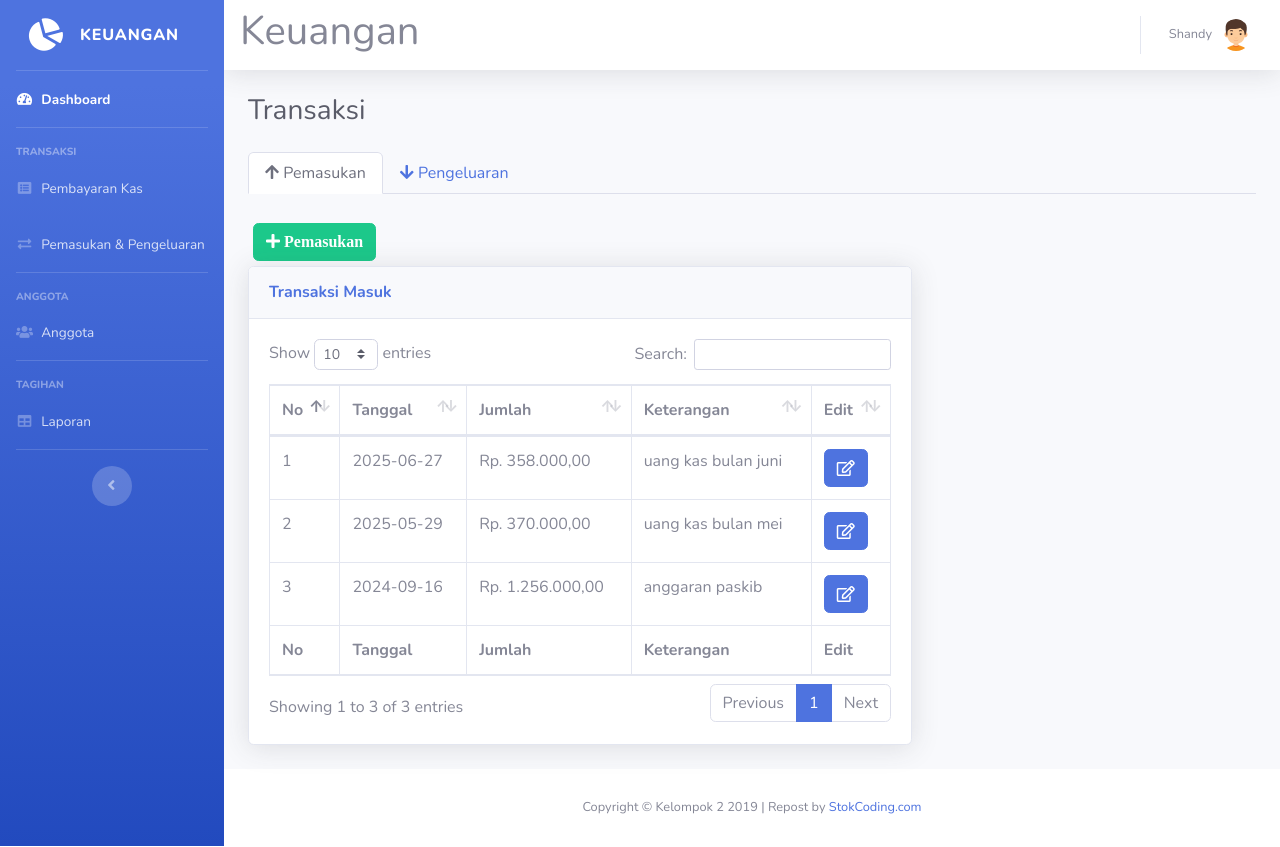
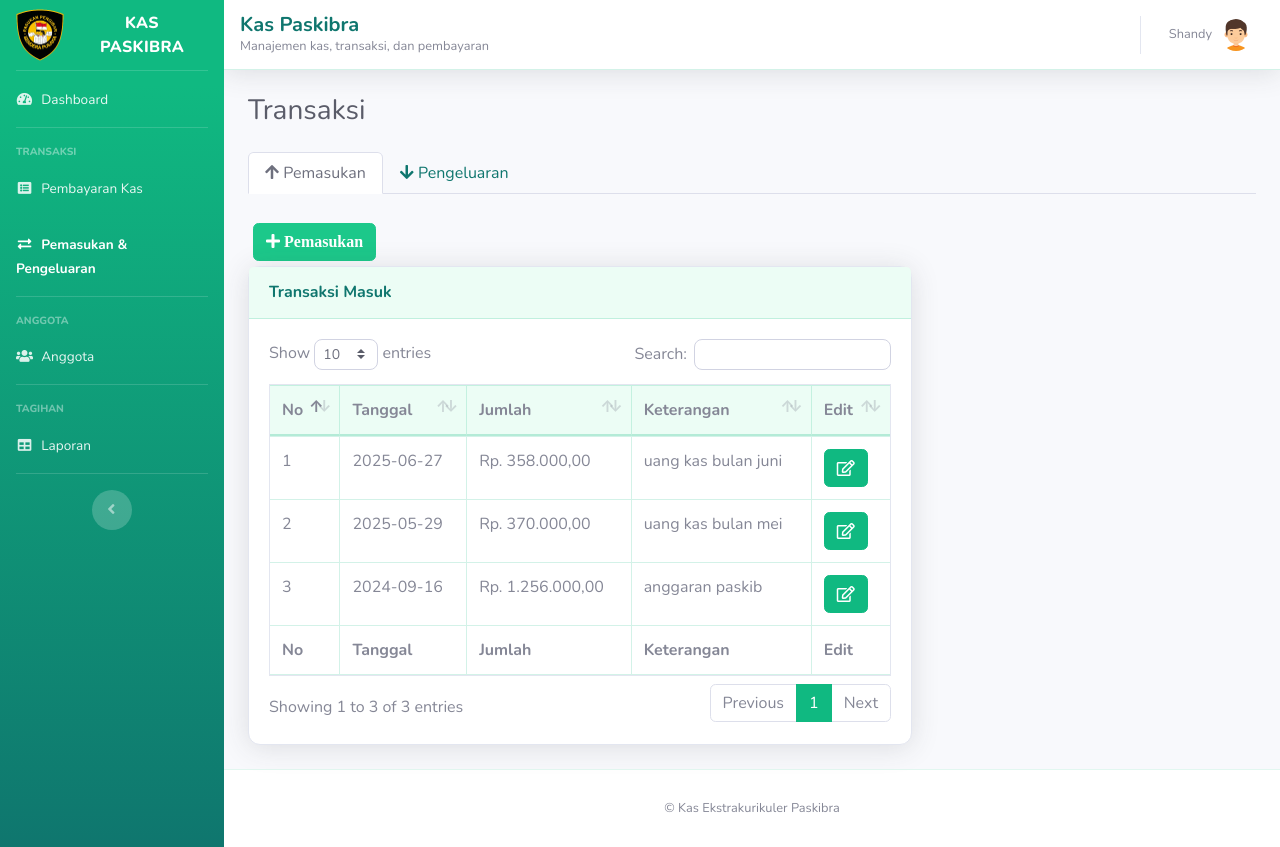
Before and after one commit to Toad169/project-sekolah, a PHP site: page /transaksi.php in a window 1280 px wide. Run offline with PHP 8.4, Linux system fonts and the light colour scheme; a user stored in the database is signed in; data comes from the database, SQL or seed files in the repository; data that the repository does not hold is empty.

Commit message:
ui changes

```diff
--- /dev/null
+++ b/css/paskibra-theme.css
@@ -0,0 +1,153 @@
+/* Paskibra Green/White theme overrides for SB Admin 2 (Bootstrap 4) */
+:root {
+  --primary: #10b981; /* emerald */
+  --blue: #10b981;
+  --info: #10b981;
+}
+
+body {
+  background-color: #f8fffb;
+}
+
+/* Links */
+a {
+  color: #0f766e;
+}
+a:hover,
+a:focus {
+  color: #065f46;
+}
+
+/* Sidebar emerald gradient */
+.bg-gradient-primary {
+  background-color: #0f766e !important;
+  background-image: linear-gradient(180deg, #10b981 10%, #0f766e 100%) !important;
+  background-size: cover !important;
+}
+
+.sidebar-dark .nav-item .nav-link {
+  color: rgba(255, 255, 255, 0.9);
+}
+.sidebar-dark .nav-item .nav-link i {
+  color: rgba(255, 255, 255, 0.85);
+}
+.sidebar-dark .nav-item .nav-link:active,
+.sidebar-dark .nav-item .nav-link:focus,
+.sidebar-dark .nav-item .nav-link:hover {
+  color: #ffffff;
+}
+.sidebar-dark .nav-item.active .nav-link {
+  color: #ffffff;
+  font-weight: 700;
+}
+.sidebar .sidebar-brand {
+  padding-top: 1.25rem;
+  padding-bottom: 1.25rem;
+}
+.sidebar .sidebar-brand .sidebar-brand-text {
+  letter-spacing: 0.02em;
+}
+.sidebar-heading {
+  color: rgba(255, 255, 255, 0.85);
+}
+
+/* Primary text/borders */
+.text-primary {
+  color: #0f766e !important;
+}
+.border-left-primary {
+  border-left: 0.25rem solid #10b981 !important;
+}
+.bg-primary {
+  background-color: #10b981 !important;
+}
+.badge-primary {
+  background-color: #10b981 !important;
+}
+
+/* Buttons */
+.btn-primary {
+  background-color: #10b981 !important;
+  border-color: #10b981 !important;
+}
+.btn-primary:hover,
+.btn-primary:focus,
+.btn-primary:active {
+  background-color: #0f766e !important;
+  border-color: #0f766e !important;
+}
+.btn-primary:focus,
+.btn-primary.focus {
+  box-shadow: 0 0 0 0.2rem rgba(16, 185, 129, 0.35) !important;
+}
+
+.btn-outline-primary {
+  color: #10b981 !important;
+  border-color: #10b981 !important;
+}
+.btn-outline-primary:hover,
+.btn-outline-primary:focus,
+.btn-outline-primary:active {
+  color: #ffffff !important;
+  background-color: #10b981 !important;
+  border-color: #10b981 !important;
+}
+
+/* Cards */
+.card {
+  border-radius: 0.75rem;
+}
+.card-header {
+  background-color: #ecfdf5;
+  border-bottom: 1px solid rgba(16, 185, 129, 0.2);
+}
+
+/* Topbar + footer */
+.topbar {
+  border-bottom: 1px solid rgba(16, 185, 129, 0.18);
+}
+.sticky-footer {
+  border-top: 1px solid rgba(16, 185, 129, 0.12);
+}
+
+/* Forms */
+.form-control:focus {
+  border-color: rgba(16, 185, 129, 0.55);
+  box-shadow: 0 0 0 0.2rem rgba(16, 185, 129, 0.18);
+}
+
+/* DataTables + pagination */
+.dataTables_wrapper .dataTables_filter input,
+.dataTables_wrapper .dataTables_length select {
+  border-radius: 0.5rem;
+}
+
+.custom-select:focus,
+select.form-control:focus {
+  border-color: rgba(16, 185, 129, 0.55);
+  box-shadow: 0 0 0 0.2rem rgba(16, 185, 129, 0.18);
+}
+
+.table thead th {
+  background-color: #ecfdf5;
+}
+.page-item.active .page-link {
+  background-color: #10b981 !important;
+  border-color: #10b981 !important;
+}
+.page-link {
+  color: #0f766e;
+}
+.page-link:hover,
+.page-link:focus {
+  color: #065f46;
+}
+
+table.table thead th {
+  border-bottom-color: rgba(16, 185, 129, 0.25);
+}
+
+.table-bordered th,
+.table-bordered td {
+  border-color: rgba(16, 185, 129, 0.18);
+}
--- a/footer.php
+++ b/footer.php
@@ -2,7 +2,7 @@
       <footer class="sticky-footer bg-white">
         <div class="container my-auto">
           <div class="copyright text-center my-auto">
-            <span>Copyright &copy; Kelompok 2 2019</span> | Repost by <a href='https://stokcoding.com/' title='StokCoding.com' target='_blank'>StokCoding.com</a>
+            <span>&copy; Kas Ekstrakurikuler Paskibra</span>
 
           </div>
         </div>
--- a/hutang.php
+++ b/hutang.php
@@ -20,6 +20,7 @@ require 'cek-sesi.php';
 
   <!-- Custom styles for this template-->
   <link href="css/sb-admin-2.min.css" rel="stylesheet">
+  <link href="css/paskibra-theme.css" rel="stylesheet">
 
   <!-- Tailwind CSS, HTMX, AlpineJS -->
   <script src="https://cdn.jsdelivr.net/npm/@tailwindcss/browser@4"></script>
--- a/karyawan.php
+++ b/karyawan.php
@@ -20,6 +20,7 @@ require 'cek-sesi.php';
 
   <!-- Custom styles for this template -->
   <link href="css/sb-admin-2.min.css" rel="stylesheet">
+  <link href="css/paskibra-theme.css" rel="stylesheet">
 
   <!-- Custom styles for this page -->
   <link href="vendor/datatables/dataTables.bootstrap4.min.css" rel="stylesheet">
--- a/laporan.php
+++ b/laporan.php
@@ -18,6 +18,7 @@ require 'cek-sesi.php';
   <link href="vendor/fontawesome-free/css/all.min.css" rel="stylesheet" type="text/css">
   <!-- Custom styles for this template -->
   <link href="css/sb-admin-2.min.css" rel="stylesheet">
+  <link href="css/paskibra-theme.css" rel="stylesheet">
 
   <!-- Custom styles for this page -->
   <link href="vendor/datatables/dataTables.bootstrap4.min.css" rel="stylesheet">
--- a/login.php
+++ b/login.php
@@ -17,6 +17,7 @@
 
   <!-- Custom styles for this template-->
   <link href="css/sb-admin-2.min.css" rel="stylesheet">
+  <link href="css/paskibra-theme.css" rel="stylesheet">
 
   <!-- Tailwind CSS, HTMX, AlpineJS -->
   <script src="https://cdn.jsdelivr.net/npm/@tailwindcss/browser@4"></script>
--- a/navbar.php
+++ b/navbar.php
@@ -2,12 +2,15 @@
         <nav class="navbar navbar-expand navbar-light bg-white topbar mb-4 static-top shadow">
 
           <!-- Sidebar Toggle (Topbar) -->
-          <button id="sidebarToggleTop" class="btn btn-link d-md-none rounded-circle mr-3">
-            <i class="fa fa-bars"></i>
+          <button id="sidebarToggleTop" class="btn btn-link d-md-none rounded-circle mr-3 text-primary">
+            <i class="fa fa-bars text-primary"></i>
           </button>
 
-          <!-- Topbar Search -->
-		<h1>Keuangan</h1>
+          <!-- Brand -->
+          <div class="d-flex flex-column">
+            <div class="h5 mb-0 font-weight-bold text-primary">Kas Paskibra</div>
+            <div class="small text-gray-600">Manajemen kas, transaksi, dan pembayaran</div>
+          </div>
 
 <?php require 'user.php'; ?>
 
--- a/pembayaran.php
+++ b/pembayaran.php
@@ -20,6 +20,7 @@ require 'cek-sesi.php';
 
   <!-- Custom styles for this template-->
   <link href="css/sb-admin-2.min.css" rel="stylesheet">
+  <link href="css/paskibra-theme.css" rel="stylesheet">
 
   <!-- Custom styles for this page -->
   <link href="vendor/datatables/dataTables.bootstrap4.min.css" rel="stylesheet">
--- a/pendapatan.php
+++ b/pendapatan.php
@@ -20,6 +20,7 @@ require 'cek-sesi.php';
 
   <!-- Custom styles for this template-->
   <link href="css/sb-admin-2.min.css" rel="stylesheet">
+  <link href="css/paskibra-theme.css" rel="stylesheet">
 
   <!-- Tailwind CSS, HTMX, AlpineJS -->
   <script src="https://cdn.jsdelivr.net/npm/@tailwindcss/browser@4"></script>
--- a/pengeluaran.php
+++ b/pengeluaran.php
@@ -20,6 +20,7 @@ require 'cek-sesi.php';
 
   <!-- Custom styles for this template-->
   <link href="css/sb-admin-2.min.css" rel="stylesheet">
+  <link href="css/paskibra-theme.css" rel="stylesheet">
 
   <!-- Tailwind CSS, HTMX, AlpineJS -->
   <script src="https://cdn.jsdelivr.net/npm/@tailwindcss/browser@4"></script>
--- a/profile.php
+++ b/profile.php
@@ -20,6 +20,7 @@ require 'cek-sesi.php';
 
   <!-- Custom styles for this template -->
   <link href="css/sb-admin-2.min.css" rel="stylesheet">
+  <link href="css/paskibra-theme.css" rel="stylesheet">
 
   <!-- Custom styles for this page -->
   <link href="vendor/datatables/dataTables.bootstrap4.min.css" rel="stylesheet">
--- a/sidebar.php
+++ b/sidebar.php
@@ -1,3 +1,10 @@
+<?php
+$currentPage = basename($_SERVER['PHP_SELF'] ?? '');
+function navActive(string $page, string $current): string
+{
+    return $page === $current ? ' active' : '';
+}
+?>
   <!-- Page Wrapper -->
   <div id="wrapper">
 
@@ -6,17 +13,17 @@
 
       <!-- Sidebar - Brand -->
       <a class="sidebar-brand d-flex align-items-center justify-content-center" href="index.php">
-        <div class="sidebar-brand-icon rotate-n-15">
-          <i class="fas fa-chart-pie"></i>
+        <div class="sidebar-brand-icon">
+          <img src="img/sekolah/paskibra.png" alt="Logo" width="80%" height="80%">
         </div>
-        <div class="sidebar-brand-text mx-3">Keuangan</div>
+        <div class="sidebar-brand-text mx-4">Kas Paskibra</div>
       </a>
 
       <!-- Divider -->
       <hr class="sidebar-divider my-0">
 
       <!-- Nav Item - Dashboard -->
-      <li class="nav-item active">
+      <li class="nav-item<?= navActive('index.php', $currentPage) ?>">
         <a class="nav-link" href="index.php">
           <i class="fas fa-fw fa-tachometer-alt"></i>
           <span>Dashboard</span></a>
@@ -31,14 +38,14 @@
       </div>
 
       <!-- Nav Item - Pembayaran Kas -->
-      <li class="nav-item">
+      <li class="nav-item<?= navActive('pembayaran.php', $currentPage) ?>">
         <a class="nav-link" href="pembayaran.php">
           <i class="fas fa-fw fa-list-alt"></i>
           <span>Pembayaran Kas</span></a>
       </li>
 
       <!-- Nav Item - Transaksi (Pendapatan & Pengeluaran) -->
-      <li class="nav-item">
+      <li class="nav-item<?= navActive('transaksi.php', $currentPage) ?>">
         <a class="nav-link collapsed" href="transaksi.php">
           <i class="fas fa-fw fa-exchange-alt"></i>
           <span>Pemasukan &amp; Pengeluaran</span>
@@ -54,7 +61,7 @@
       </div>
 
       <!-- Nav Item - Anggota -->
-      <li class="nav-item">
+      <li class="nav-item<?= navActive('karyawan.php', $currentPage) ?>">
         <a class="nav-link collapsed" href="karyawan.php">
           <i class="fas fa-fw fa-users"></i>
           <span>Anggota</span>
@@ -70,7 +77,7 @@
       </div>
 
       <!-- Nav Item - Laporan -->
-      <li class="nav-item">
+      <li class="nav-item<?= navActive('laporan.php', $currentPage) ?>">
         <a class="nav-link" href="laporan.php">
           <i class="fas fa-fw fa-table"></i>
           <span>Laporan</span></a>
--- a/transaksi.php
+++ b/transaksi.php
@@ -20,6 +20,7 @@ require 'cek-sesi.php';
 
   <!-- Custom styles for this template-->
   <link href="css/sb-admin-2.min.css" rel="stylesheet">
+  <link href="css/paskibra-theme.css" rel="stylesheet">
 
   <!-- Custom styles for this page -->
   <link href="vendor/datatables/dataTables.bootstrap4.min.css" rel="stylesheet">
```
Also changed, not shown: index.php (+16 -12 lines), img/sekolah/paskibra.png (added).
